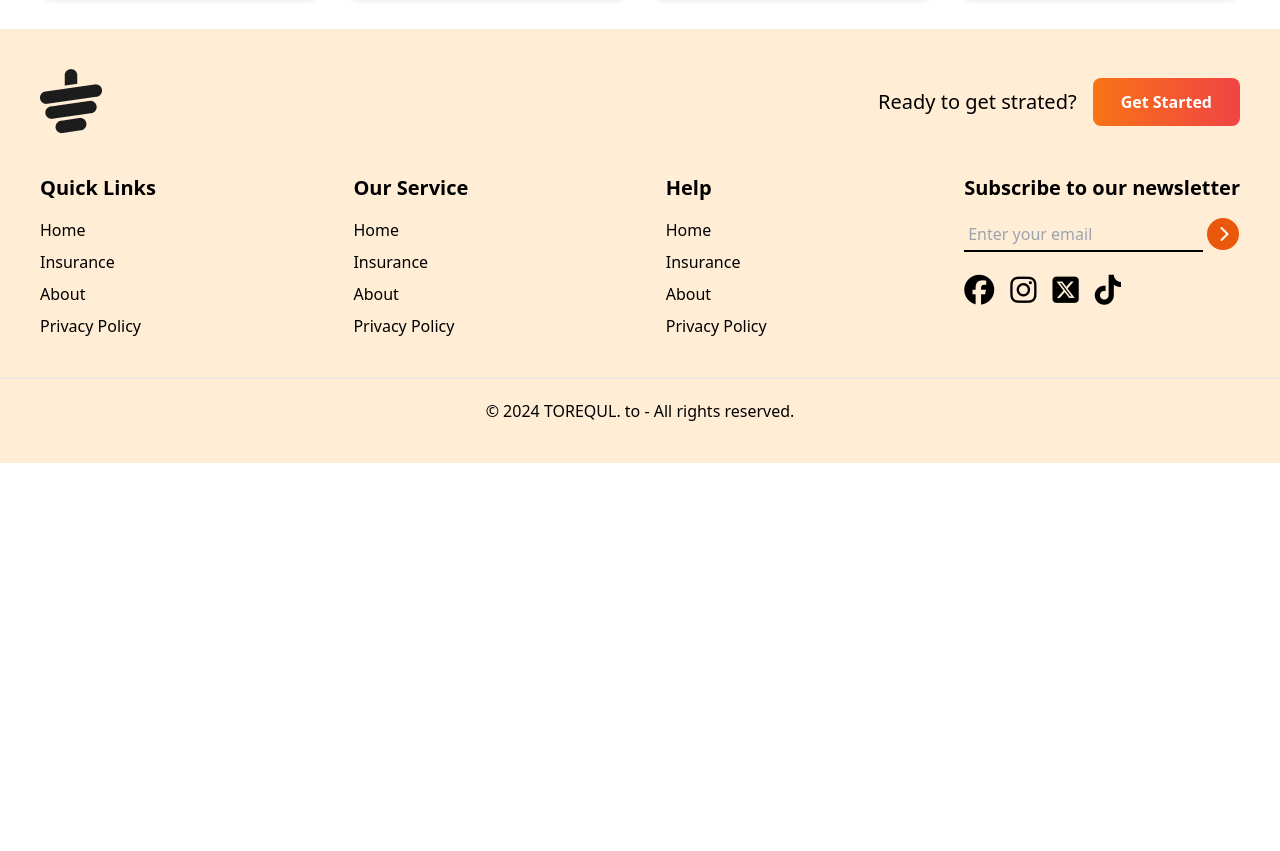
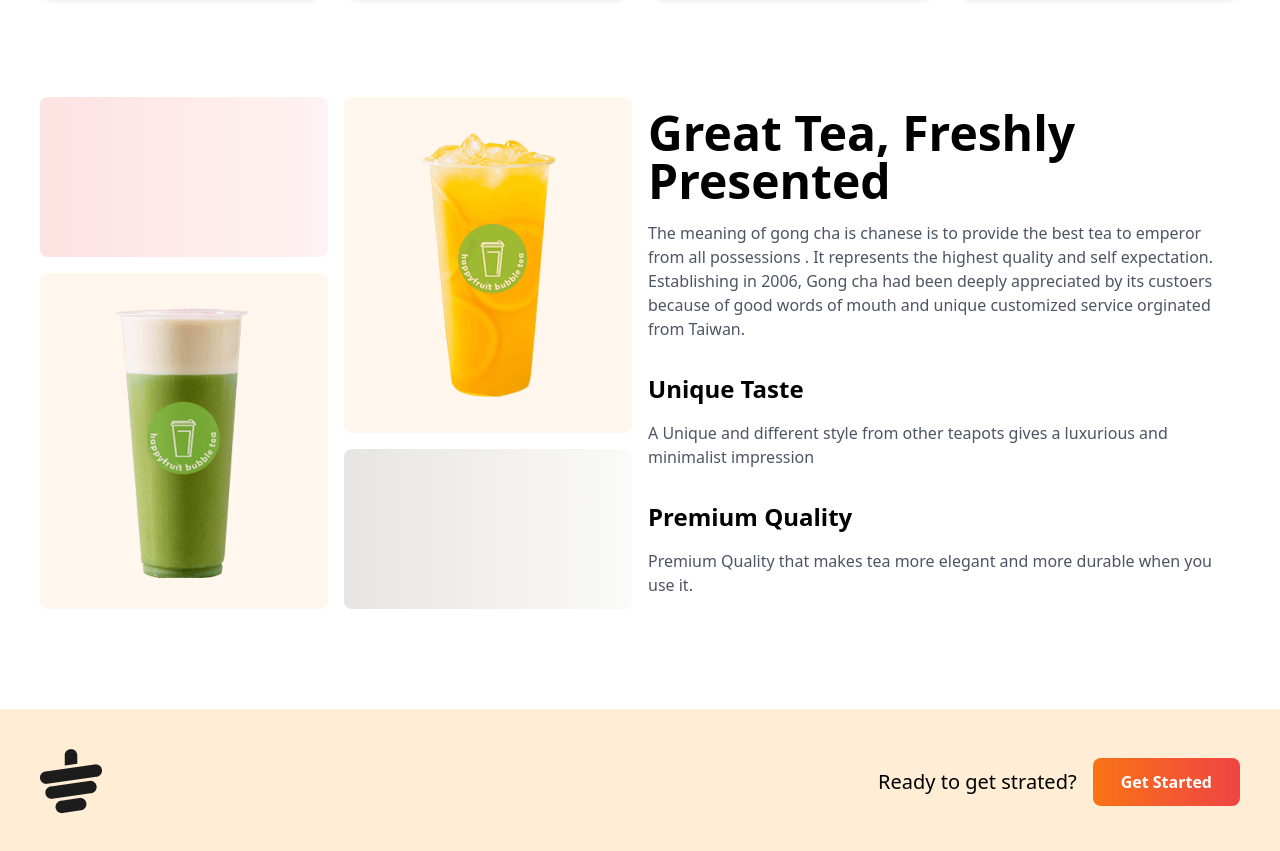
Before and after one commit to torequl/tea-house-tw, a plain HTML site: page index.html in a window 1280 px wide. Shown: the part 1024-1875 px from the top of the page. Before the commit the page ends 1487 px from the top, so only its background shows below. Drawn offline with nearby package versions, Linux system fonts and the light colour scheme.

Commit message:
Image Grid Layout

```diff
--- a/index.html
+++ b/index.html
@@ -89,8 +89,34 @@
                     <p>Creamer could be replaced by fresh milk</p>
                 </div>
             </div>
-         </section>
+        </section>
 
+        <section class="grid grid-cols-1 md:grid-cols-2 gap-4 py-5 my-20">
+
+            <!-- Image Grid -->
+            <div class="grid grid-cols-2 grid-rows-3 gap-4">
+                <div class="h-40 bg-gradient-to-r from-red-100 to-red-50 rounded-lg"></div>
+                <div class="row-span-2 bg-orange-50 w-full grid place-items-center rounded-lg"><img src="./images/fresh-1.png" alt=""></div>
+                <div class="row-span-2 bg-orange-50 w-full grid place-items-center rounded-lg"><img src="./images/fresh-2.png" alt=""></div>
+                <div class="h-40 bg-gradient-to-r from-stone-200 to-stone-50 rounded-lg"></div>
+            </div>
+
+            <!-- Text Content -->
+            <div class="flex flex-col justify-evenly gap-5">
+                <div>
+                    <h2 class="text-5xl font-bold mb-4">Great Tea, Freshly Presented</h2>
+                    <p class="text-gray-600">The meaning of gong cha is chanese is to provide the best tea to emperor from all possessions . It represents the highest quality and self expectation. Establishing in 2006, Gong cha had been deeply appreciated by its custoers  because of good words of mouth and unique customized service orginated from Taiwan.</p>
+                </div>
+                <div>
+                    <H3 class="text-2xl font-bold mb-4">Unique Taste</H3>
+                    <p class="text-gray-600">A Unique and different style from other teapots gives a luxurious and minimalist impression</p>
+                </div>
+                <div>
+                    <h3 class="text-2xl font-bold mb-4">Premium Quality</h3>
+                    <p class="text-gray-600">Premium Quality that makes tea more elegant and more durable when you use it.</p>
+                </div>
+            </div>
+        </section>
 
     </main>
 
```
